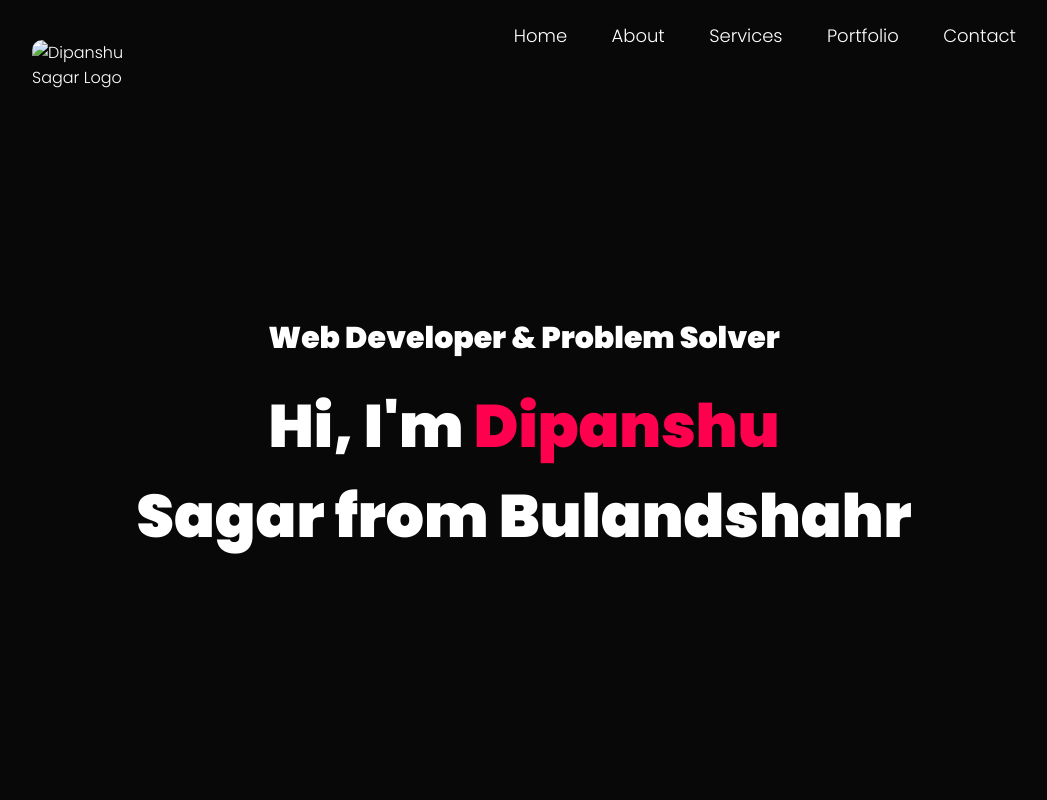
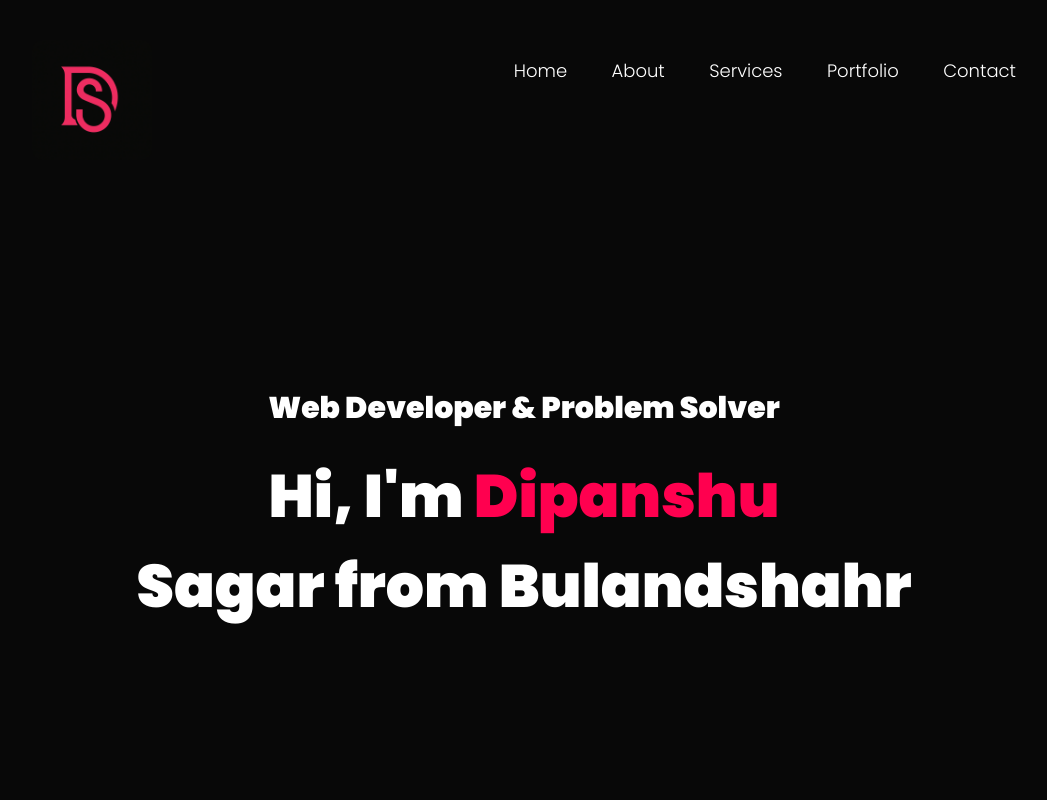
Before and after one commit to dipanshu056/Portfolio-Website, a plain HTML site: page index.html in a window 1280 px wide. Shown: the top 800 px of the page, without its empty margins (116-1163 px from the left). Drawn offline with Linux system fonts and the light colour scheme; files whose address does not match are found by name.

Commit message:
Update index.html

```diff
--- a/index.html
+++ b/index.html
@@ -15,7 +15,7 @@
     <div id="header">
         <div class="container">
             <nav>
-                <img src="images/logo2.png" class="logo" alt="Dipanshu Sagar Logo">
+                <img src="logo2.png" class="logo" alt="Dipanshu Sagar Logo">
                 <ul>
                     <li><a href="#header">Home</a></li>
                     <li><a href="#about">About</a></li>
@@ -209,4 +209,5 @@
         })
     </script>
 </body>
+
 </html>
```
